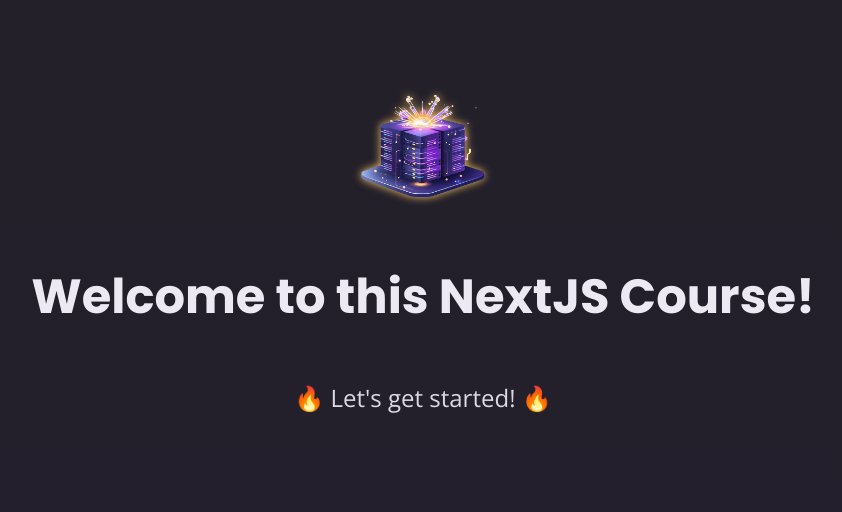
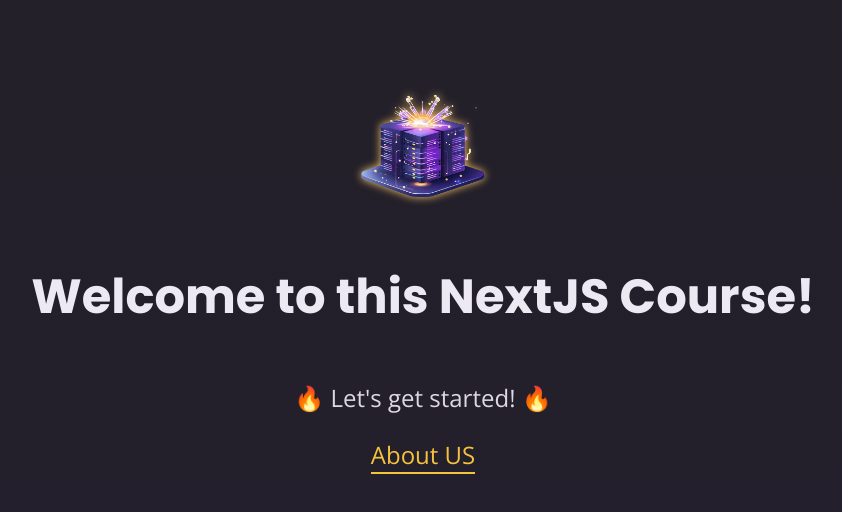
Before and after one commit to okorion/study-nextjs-app, a Next.js app: page / in a window 1280 px wide. Shown: the top 512 px of the page, without its empty margins (217-1059 px from the left). Built offline with nearby package versions, Linux system fonts and the light colour scheme.

Commit message:
feat: About 페이지 링크 이동 기능 추가

```diff
--- a/app/page.js
+++ b/app/page.js
@@ -1,9 +1,14 @@
+import Link from "next/link";
+
 export default function Home() {
   return (
     <main>
       <img src="/logo.png" alt="A server surrounded by magic sparkles." />
       <h1>Welcome to this NextJS Course!</h1>
       <p>🔥 Let&apos;s get started! 🔥</p>
+      <p>
+        <Link href="/about">About US</Link>
+      </p>
     </main>
   );
 }
```
